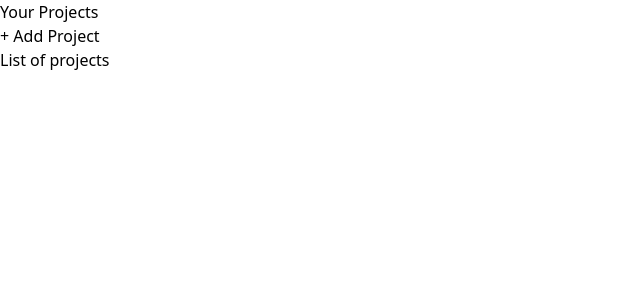
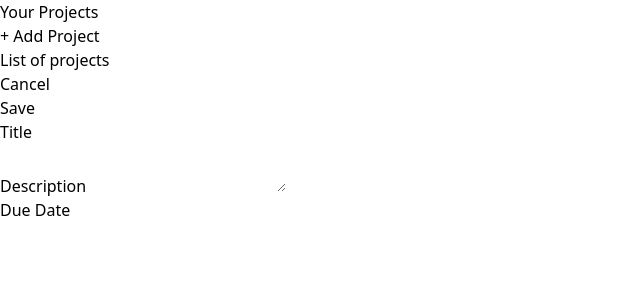
Before and after one commit to AnnaBielskaya/project-management, a React (Vite) app: page / in a window 1280 px wide. Shown: the top 300 px of the page, without its empty margins (0-640 px from the left). Built offline with nearby package versions, Linux system fonts and the light colour scheme.

Commit message:
Added new project form

```diff
--- a/src/App.jsx
+++ b/src/App.jsx
@@ -1,9 +1,11 @@
+import NewProject from "./components/NewProject";
 import ProjectsSidebar from "./components/ProjectsSidebar";
 
 function App() {
   return (
     <main className="h-screen my-8">
       <ProjectsSidebar />
+      <NewProject />
     </main>
   );
 }
--- /dev/null
+++ b/src/components/NewProject.jsx
@@ -0,0 +1,24 @@
+import React from "react";
+import Input from "./common/Input";
+
+const NewProject = () => {
+  return (
+    <div>
+      <menu>
+        <li>
+          <button>Cancel</button>
+        </li>
+        <li>
+          <button>Save</button>
+        </li>
+      </menu>
+      <div>
+        <Input label="Title" />
+        <Input label="Description" textarea />
+        <Input label="Due Date" />
+      </div>
+    </div>
+  );
+};
+
+export default NewProject;
--- /dev/null
+++ b/src/components/common/Input.jsx
@@ -0,0 +1,13 @@
+import React from "react";
+
+const Input = ({ textarea, label, ...props }) => {
+  return (
+    <p>
+      <label>{label}</label>
+      {textarea && <textarea {...props}></textarea>}
+      {!textarea && <input {...props} />}
+    </p>
+  );
+};
+
+export default Input;
```
